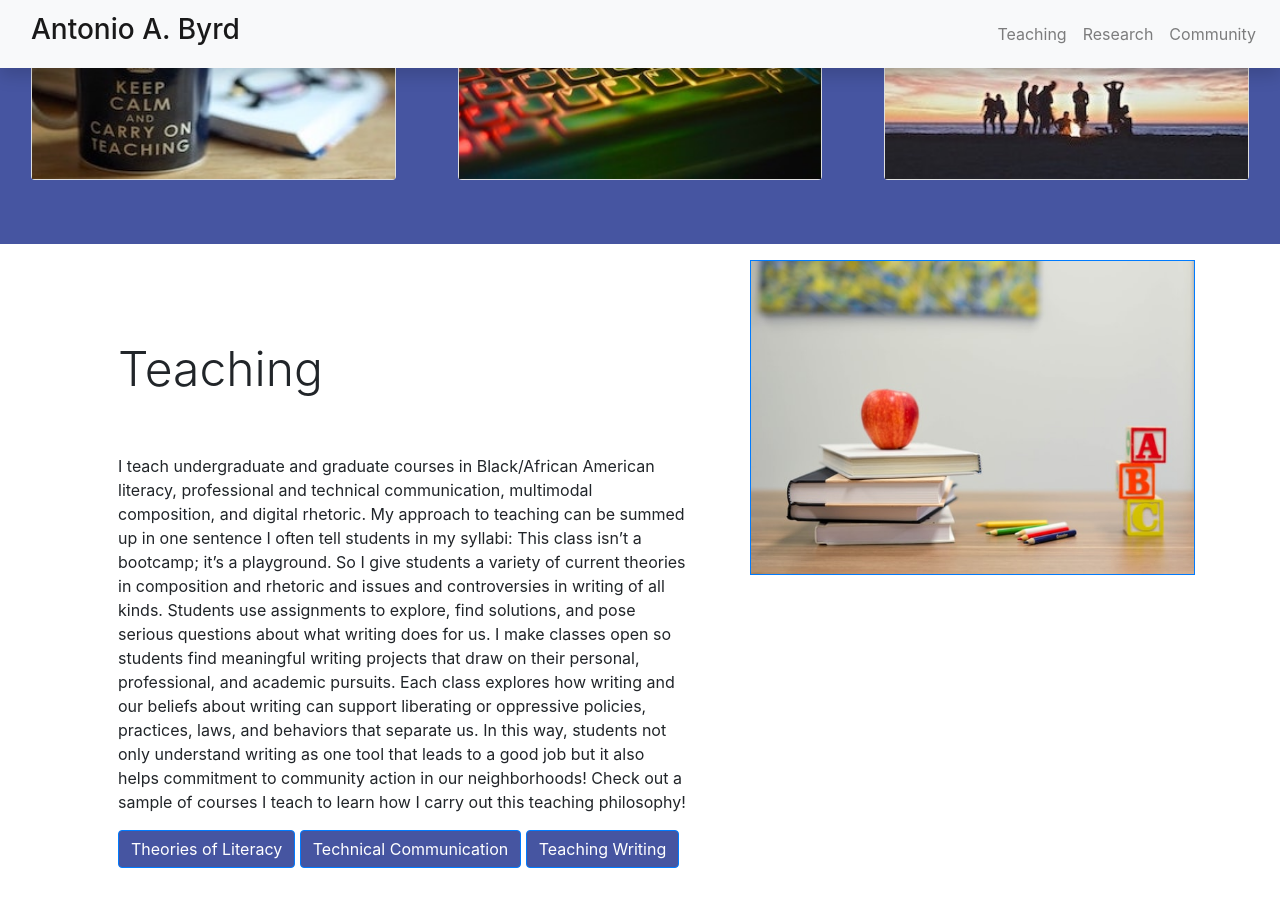
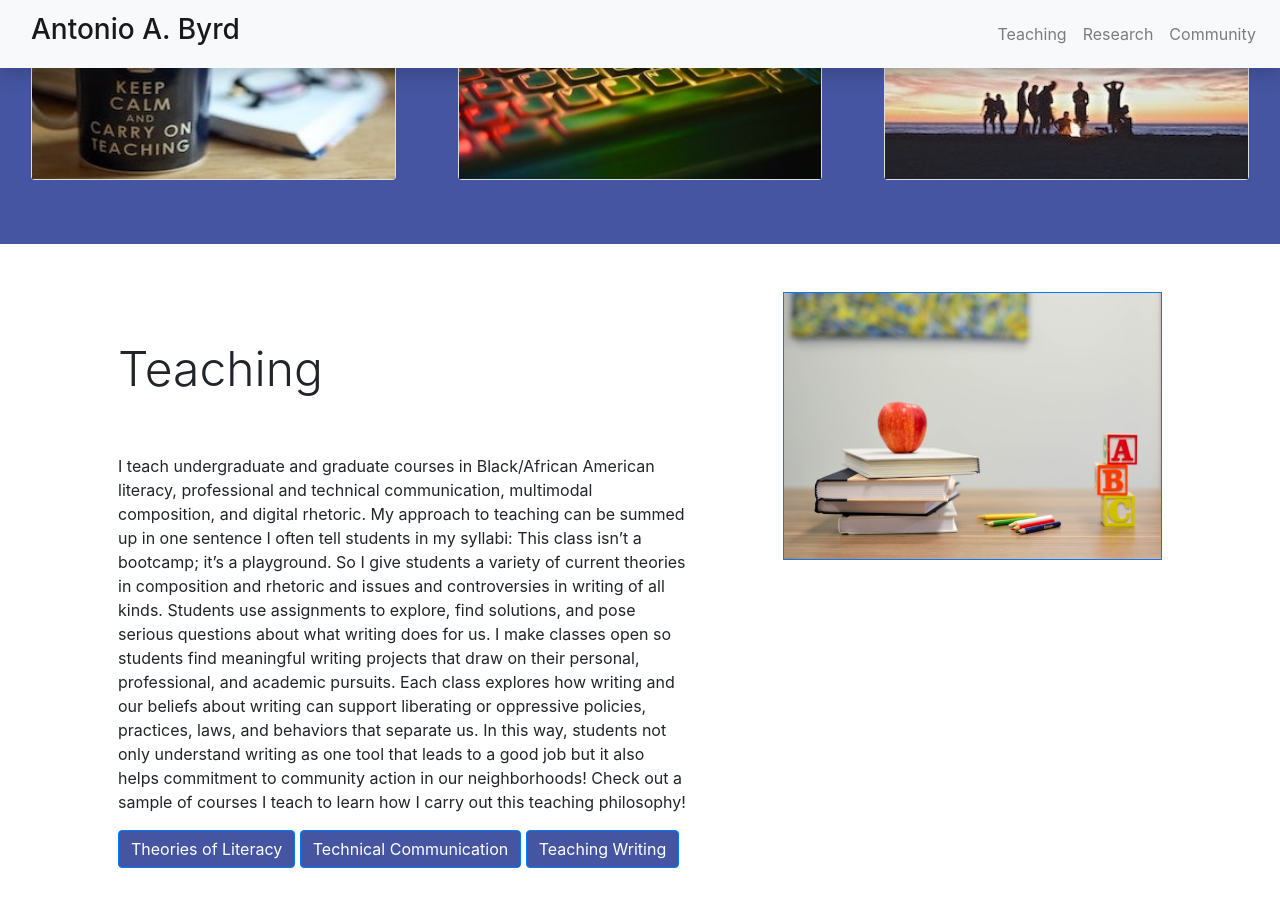
Before and after one commit to abyrd15/abyrd15.github.io, a Jekyll site: the page built from index.markdown, in a window 1280 px wide and 900 px high, scrolled down 1457 px. Built offline with Jekyll 4.4.1, drawn with Linux system fonts in a browser that asks for light colours; nearby versions of some CDN libraries.

Commit message:
Changed padding to 5

```diff
--- a/_includes/home/section_teaching.html
+++ b/_includes/home/section_teaching.html
@@ -62,7 +62,7 @@
                     </div>
 
                 </div>
-                <div class="col-sm-5 py-3">
+                <div class="col-sm-5 p-5">
                     <img class="img-fluid border border-primary border-5" src="assets/css/images/teachinApple.jpg" alt="Image of an apple sitting on a stack of books.">
                 </div>
             </div>
```
